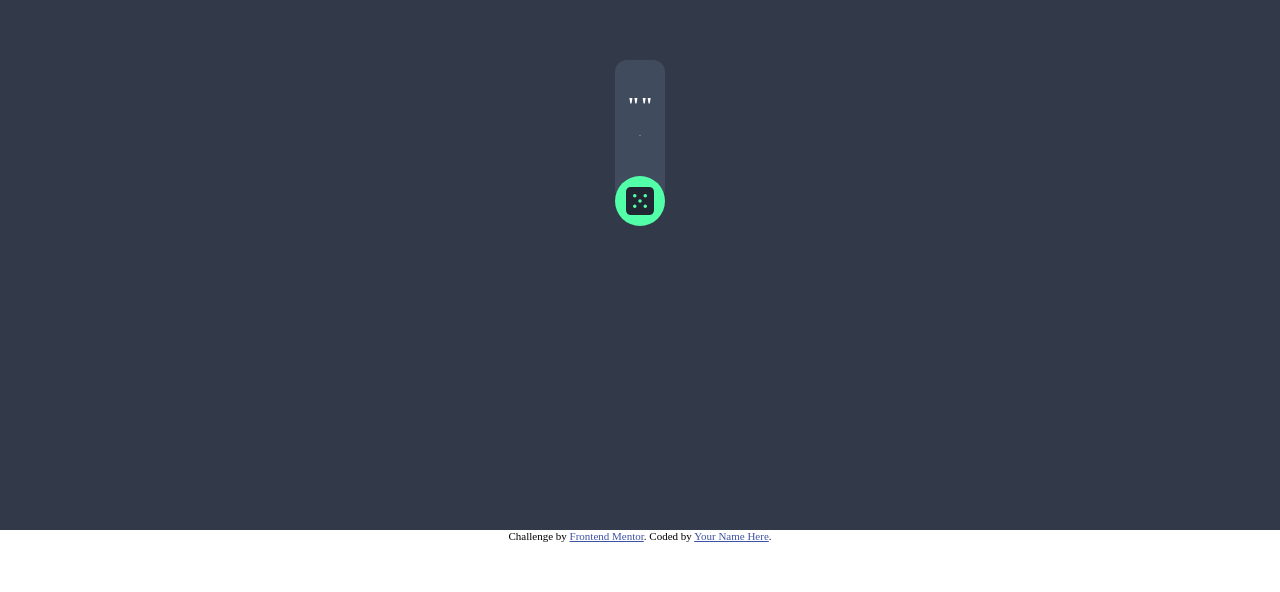
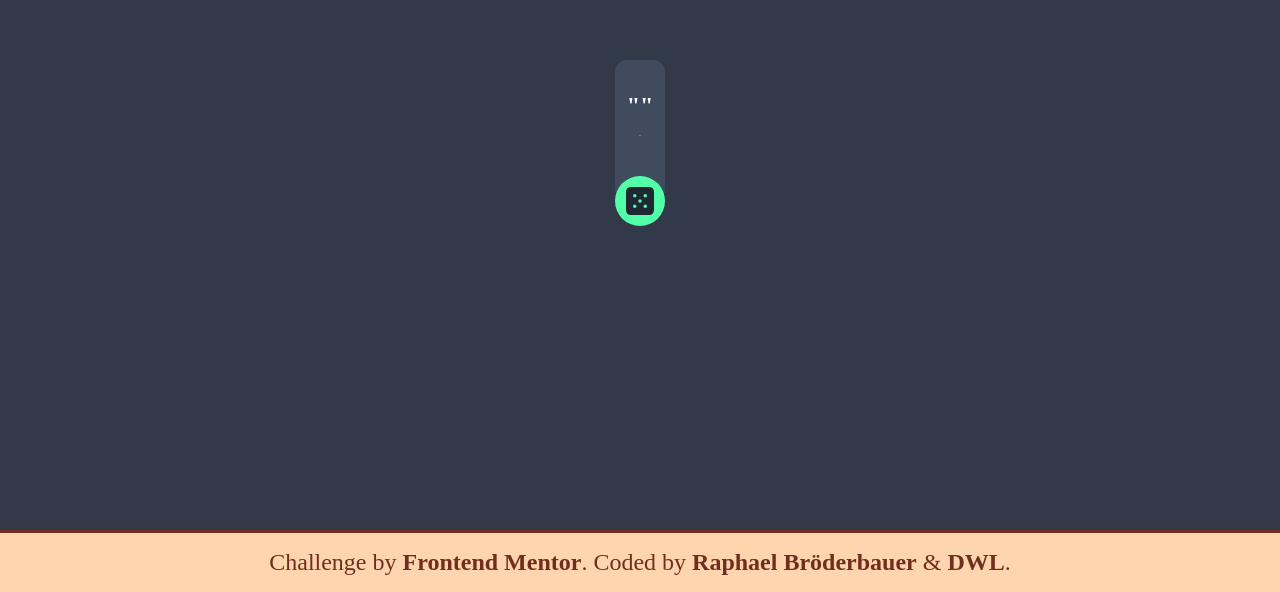
Before and after one commit to DigitaleWeltLibrary/advice-generator-app, a plain HTML site: page index.html in a window 1280 px wide. Shown: the part 270-862 px from the top of the page. Before the commit the page ends 812 px from the top, so only its background shows below. Drawn offline with Linux system fonts and the light colour scheme; no server answers.

Commit message:
footer edit

```diff
--- a/index.html
+++ b/index.html
@@ -24,11 +24,18 @@
       </section>
     </main>
 
-    <footer class="attribution">
-      Challenge by
-      <a href="https://www.frontendmentor.io?ref=challenge" target="_blank"
-        >Frontend Mentor</a
-      >. Coded by <a href="#">Your Name Here</a>.
-    </div>
+    <!-- NOTE My FOOTER with links  -->
+    <footer class="my-footer-my-data">
+      <p>
+        Challenge by
+        <a href="https://www.frontendmentor.io?ref=challenge" target="_blank"
+          >Frontend Mentor</a
+        >. Coded by
+        <a href="https://www.founder.digitaleweltlibrary.at/"
+          >Raphael Bröderbauer</a
+        >
+        & <a href="https://www.digitaleweltlibrary.at/">DWL</a>.
+      </p>
+    </footer>
   </body>
 </html>
--- a/scss/main.scss
+++ b/scss/main.scss
@@ -67,11 +67,24 @@ main {
     }
   }
 }
+.my-footer-my-data {
+  background: #ffd5af;
+  border-top: 3px solid #712e1e;
+  padding: 1rem;
+  color: #712e1e;
+}
 
-footer {
-  font-size: 11px;
+.my-footer-my-data p {
   text-align: center;
-  a {
-    color: hsl(228, 45%, 44%);
+  font-size: 1.5rem;
+  text-wrap: balance;
+}
+.my-footer-my-data p a {
+  text-decoration: none;
+  color: #712e1e;
+  font-weight: bolder;
+  transition: 500ms ease-in-out all;
+  &:hover {
+    color: #000;
   }
 }
```
Also changed, not shown: scss/main.css.
